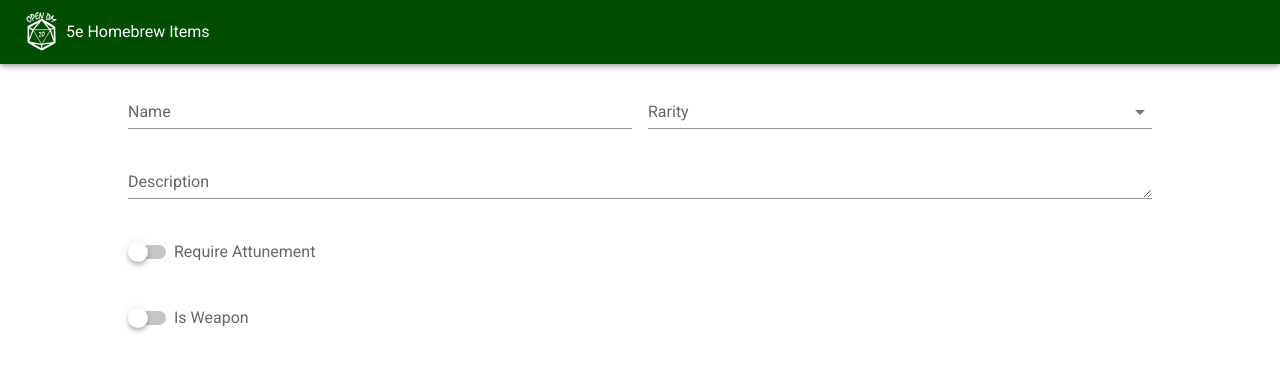
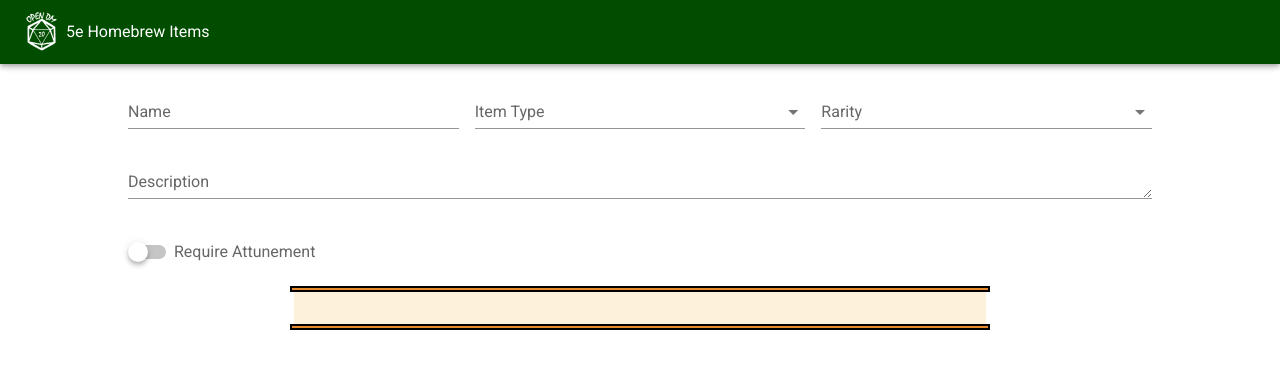
Before and after one commit to TJCowx/5e-homebrew-items, a Vue app: page / in a window 1280 px wide. Shown: the top 372 px of the page. Built offline with nearby package versions, Linux system fonts and the light colour scheme.

Commit message:
added missing type selection in item

```diff
--- a/src/components/item/Item.vue
+++ b/src/components/item/Item.vue
@@ -8,6 +8,14 @@
         v-model="item.name"
         :rules="reqRules"
       />
+      <v-select
+        class="basic-input"
+        color="primary"
+        label="Item Type"
+        v-model="item.itemType"
+        :items="itemTypes"
+        :rules="reqRules"
+      ></v-select>
       <v-select
         class="basic-input"
         color="primary"
@@ -40,27 +48,29 @@
         v-show="item.reqAttune"
       />
     </div>
-    <div class="row-container">
-      <v-switch
-        class="toggle-item"
-        color="primary"
-        label="Is Weapon"
-        v-model="item.isWeapon"
-      ></v-switch>
-      <v-autocomplete
-        color="primary"
-        label="Weapon Type"
-        v-model="item.weaponType"
-        :items="weaponTypes"
-        v-show="item.isWeapon"
-      ></v-autocomplete>
-    </div>
+    <v-autocomplete
+      color="primary"
+      label="Weapon Type"
+      v-model="item.itemSubType"
+      :items="weaponTypes"
+      v-show="item.itemType === 'Weapon'"
+    ></v-autocomplete>
+    <v-autocomplete
+      color="primary"
+      label="Armour Type"
+      v-model="item.itemSubType"
+      :items="armourTypes"
+      v-show="item.itemType === 'Armour'"
+    ></v-autocomplete>
+    <StatBlock :item="item" />
   </div>
 </template>
 
 <script>
+import StatBlock from "./stat-block/StatBlock.vue";
 export default {
   name: "Item",
+  components: { StatBlock },
   data: () => ({
     item: {
       name: "",
@@ -68,8 +78,8 @@ export default {
       reqAttune: false,
       attuneRequirements: "",
       rarity: "",
-      isWeapon: false,
-      weaponType: "",
+      itemType: "",
+      itemSubType: "",
     },
     reqRules: [(value) => !!value || "Required"],
     rarities: [
@@ -79,6 +89,22 @@ export default {
       "Very Rare",
       "Legendary",
       "Artifact",
+    ],
+    itemTypes: ["Wonderous", "Armour", "Weapon"],
+    armourTypes: [
+      "Padded",
+      "Leather",
+      "Studded Leather",
+      "Hide",
+      "Chain Shirt",
+      "Scale Mail",
+      "Breastplate",
+      "Half Plate",
+      "Ring Mail",
+      "Chain Mail",
+      "Splint",
+      "Plate",
+      "Shield",
     ],
     weaponTypes: [
       "Club",
@@ -120,6 +146,14 @@ export default {
       "Net",
     ],
   }),
+  watch: {
+    "item.itemType": function (newVal, oldVal) {
+      // When the item type changes, we want to make sure the subtype gets cleared out
+      if (newVal != oldVal) {
+        this.item.itemSubType = "";
+      }
+    },
+  },
 };
 </script>
 
```
